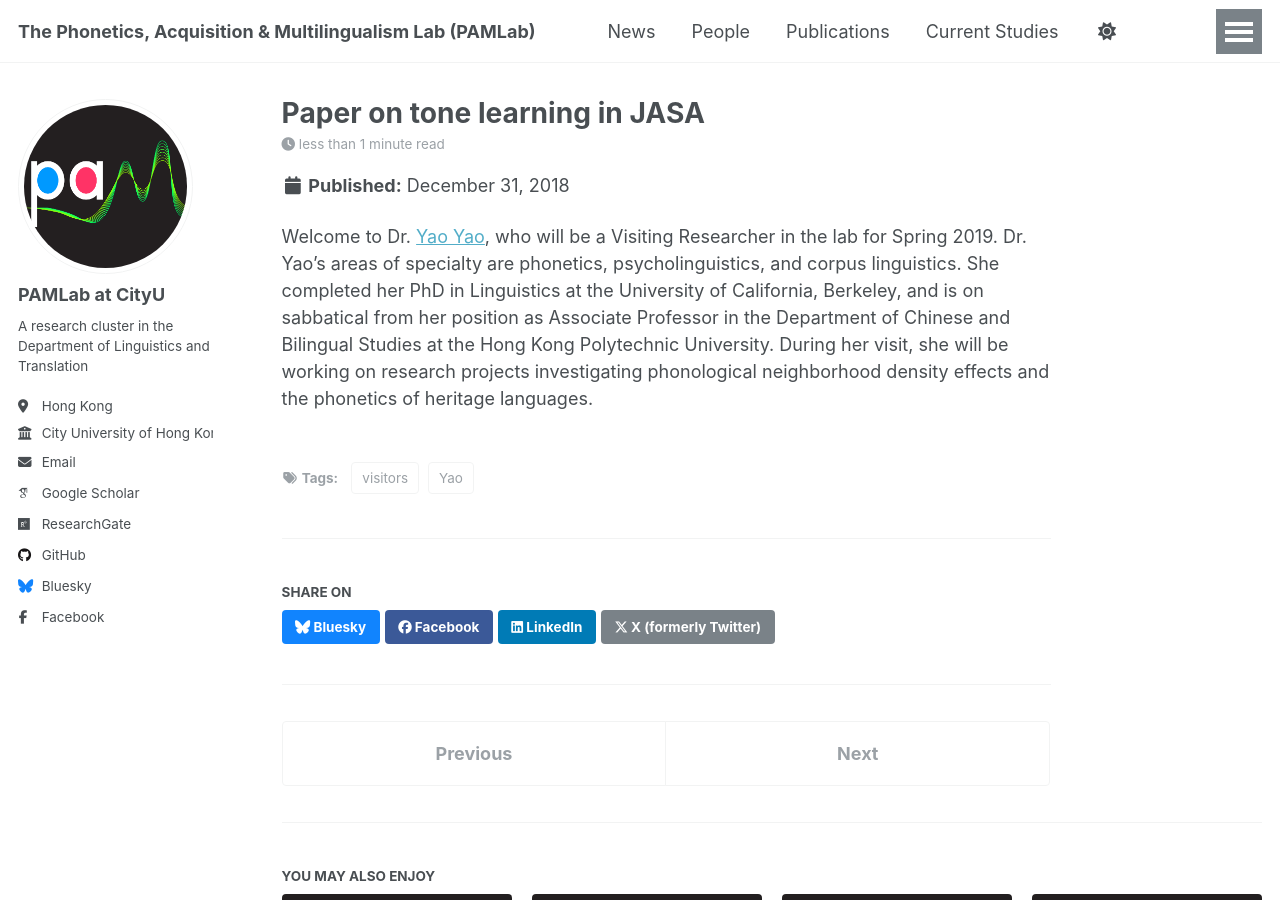
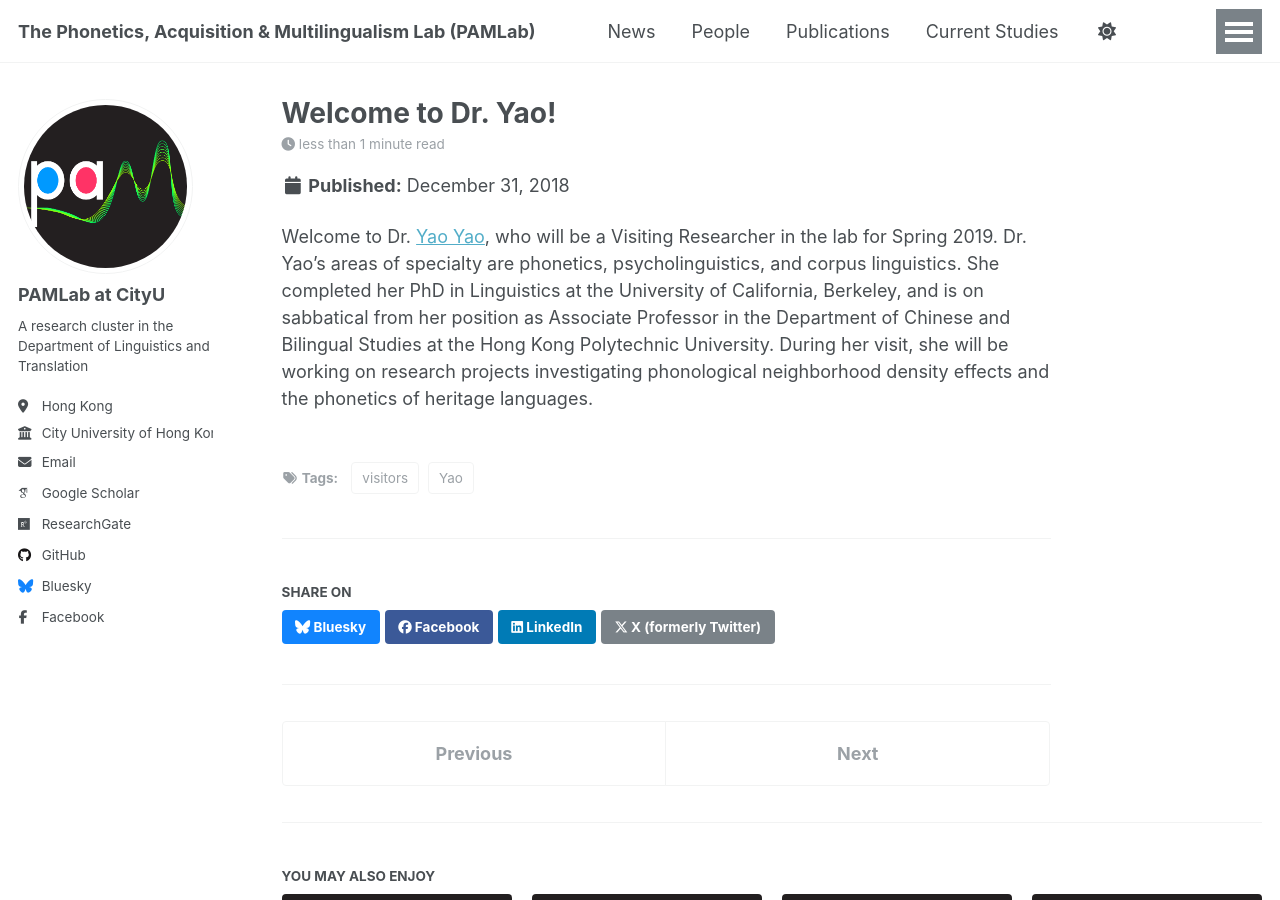
Before and after one commit to thepamlab/thepamlab.github.io, a Jekyll site: the page built from _posts/2018-12-31-blog-post-2.md, in a window 1280 px wide and 900 px high. Built offline with Jekyll 4.4.1, drawn with Linux system fonts in a browser that asks for light colours; some web fonts are replaced; a script that is not in the unit is left out.

Commit message:
Update 2018-12-31-blog-post-2.md

```diff
--- a/_posts/2018-12-31-blog-post-2.md
+++ b/_posts/2018-12-31-blog-post-2.md
@@ -1,5 +1,5 @@
 ---
-title: 'Paper on tone learning in JASA'
+title: 'Welcome to Dr. Yao!'
 date: 2018-12-31
 permalink: /posts/2018/12/blog-post-2/
 tags:
```
